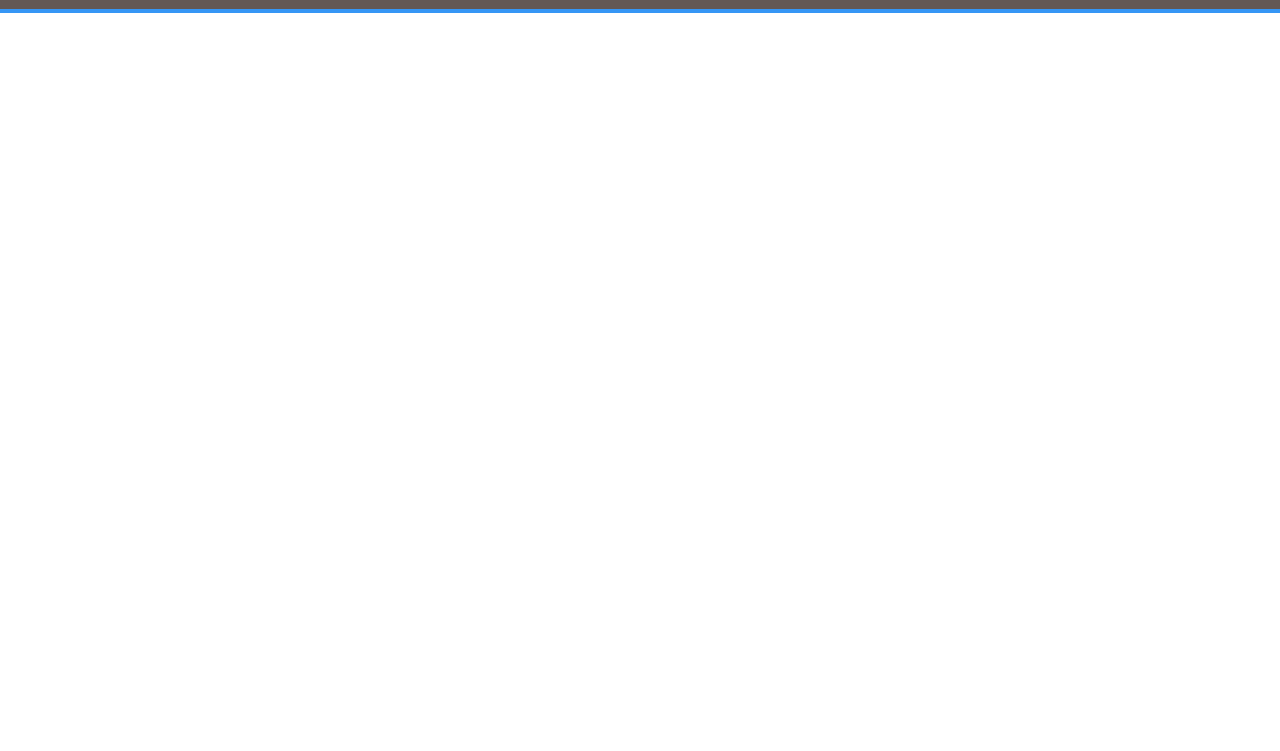
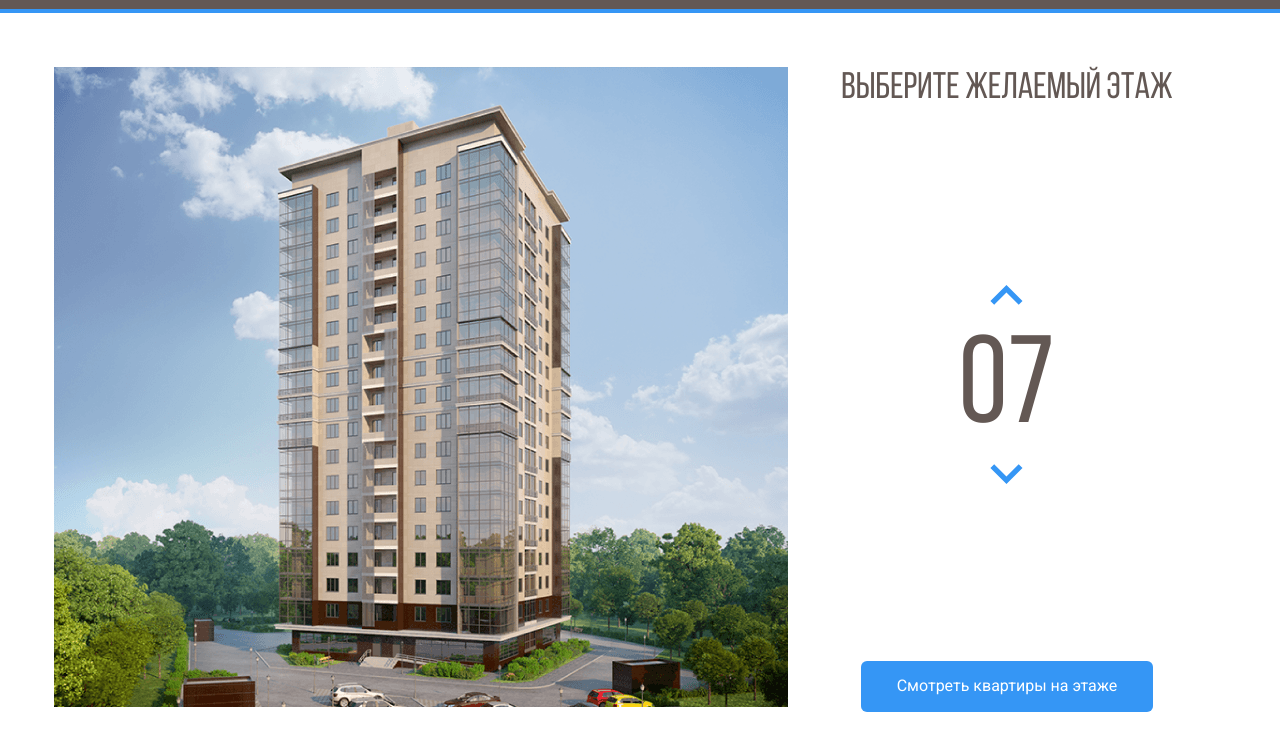
Before and after one commit to mirzonazir/Melody, a plain HTML site: page index.html in a window 1280 px wide. Shown: the part 55-806 px from the top of the page. Drawn offline with Linux system fonts and the light colour scheme.

Commit message:
Учебный проект, верска main

```diff
--- a/css/style.css
+++ b/css/style.css
@@ -1,3 +1,13 @@
+
+
+@font-face {
+  font-family: "Bebas Neue";
+  src: local("BebasNeueRegular"), url("../fonts/BebasNeueRegular.woff2") format("woff2"),
+    url("../fonts/BebasNeueRegular.woff") format("woff");
+  font-weight: normal;
+  font-style: normal;
+  font-display: swap;
+}
 * {
   box-sizing: border-box;
 }
@@ -53,3 +63,65 @@ body {
   color: #FFFFFF;
   text-decoration: none;
 }
+.main{
+  max-width: 1280px;
+  margin: auto;
+  padding: 54px;
+  display: flex;
+}
+.main-info{
+  display: flex;
+  flex-grow: 1;
+  text-align: center;
+  flex-direction: column;
+  align-items: center;
+  justify-content: space-between;
+}
+.home-image path{
+  opacity: 0;
+}
+.home-image path:hover{
+  opacity: 1;
+  cursor: pointer;
+}
+.counter-group{
+  display:flex;
+  flex-direction: column;
+  align-items: center;
+}
+.couneter-button{
+  background-color: #fff;
+  border: none;
+}
+.counter-arrow-down{
+  transform: rotateX(180deg);
+}
+.main-title {
+  margin: 0;
+  font-family: "Bebas Neue";
+  font-style: normal;
+  font-weight: normal;
+  font-size: 37px;
+  line-height: 44px;
+  text-align: center;
+  text-transform: uppercase;
+  color: #635854;
+}
+.counter{
+  color: #635854;
+  font-family: "Bebas Neue";
+  font-size: 124px;
+  margin-top: 10px;
+}
+
+.button-primary{
+  background: #3596F5;
+  border-radius: 6px;
+  padding: 16px 36px;
+  border:none;
+  color: #fff;
+  cursor: pointer;
+}
+.couneter-button{
+  cursor: pointer;
+}
--- a/index.html
+++ b/index.html
@@ -5,8 +5,8 @@
   <meta http-equiv="X-UA-Compatible" content="IE=edge">
   <meta name="viewport" content="width=device-width, initial-scale=1.0">
   <title>Document</title>
-  <link rel="stylesheet" href="css/normalize.css">
-  <link rel="stylesheet" href="css/style.css">
+  <link rel="stylesheet" href="/css/normalize.css">
+  <link rel="stylesheet" href="/css/style.css">
   <link rel="preconnect" href="https://fonts.googleapis.com">
   <link rel="preconnect" href="https://fonts.gstatic.com" crossorigin>
   <link href="https://fonts.googleapis.com/css2?family=Roboto:wght@400;700&display=swap" rel="stylesheet">
@@ -14,9 +14,9 @@
 
 </head>
 <body>
-  <div class="header">
+  <header class="header">
     <div class="navbar">
-      <a href="#" class="logo-link"><img src="img/logo.svg" alt="Logo: ЖК Мелодия"></a>
+      <a href="/" class="logo-link"><img src="img/logo.svg" alt="Logo: ЖК Мелодия"></a>
 
 
       <nav class="navbar-nav">
@@ -39,7 +39,61 @@
       <!-- /.navbar-contacts -->
     </div>
     <!-- /.navbar -->
-  </div>
+  </header>
   <!-- /.header-->
+  <main class="main">
+    <div class="main-image">
+      <svg
+        class="home-image"
+        width="734"
+        height="640"
+        viewBox="0 0 734 640"
+        fill="none" xmlns="http://www.w3.org/2000/svg"
+        xmlns:xlink="http://www.w3.org/1999/xlink">
+        <rect width="734" height="640" fill="url(#pattern0)" />
+        <defs>
+          <pattern id="pattern0" patternContentUnits="objectBoundingBox" width="1" height="1">
+            <use xlink:href="#image0" transform="translate(-0.00408719) scale(0.0013624 0.0015625)" />
+          </pattern>
+          <image id="image0" width="740" height="640" xlink:href="img/home_1.png" />
+        </defs>
+        <path d="M222 533L442.8 541L512 527.3V549L443.5 568.7L222 557.7V533Z" fill="#3595F6" fill-opacity="0.75" />
+        <path d="M223 532V507L443.3 510.3L513 507V527L443.7 540L223 532Z" fill="#3595F6" fill-opacity="0.75" />
+        <path d="M223 506V481H444H513V504L445 511L223 506Z" fill="#3595F6" fill-opacity="0.75" />
+        <path d="M223 482V457L444.3 453.3L512 460V482H444" fill="#3595F6" fill-opacity="0.75" />
+        <path d="M223 456V430L444.5 426.7L513 437.7V459L444 452.3L223 456Z" fill="#3595F6" fill-opacity="0.75" />
+        <path d="M222 429V405.3L443 393L514 416V437.3L443 425L222 429Z" fill="#3595F6" fill-opacity="0.75" />
+        <path d="M222 407V382L444.2 365.7L514 394.3V415L443.7 393.3L222 407Z" fill="#3595F6" fill-opacity="0.75" />
+        <path d="M222 382V357L444.5 336.7L514 373.3V394L442 365.3L222 382Z" fill="#3595F6" fill-opacity="0.75" />
+        <path d="M222 356V332L445 307.3L514 351.3V373L444.7 335L222 356Z" fill="#3595F6" fill-opacity="0.75" />
+        <path d="M222 331V307L444.5 278.3L514 329.3V350L443.7 307.7L222 331Z" fill="#3595F6" fill-opacity="0.75" />
+        <path d="M221 307V283L443.3 250L514 309.3V329L444 278.3L221 307Z" fill="#3595F6" fill-opacity="0.75" />
+        <path d="M222 282V258L443.2 223L513 287V308L444.3 249.7L222 282Z" fill="#3595F6" fill-opacity="0.75" />
+        <path d="M222 258V233L444.3 195L513 265.3V286L444 222L222 258Z" fill="#3595F6" fill-opacity="0.75" />
+        <path d="M222 232V207L442.8 163.3L513 242.3V265L444 191.7L222 232Z" fill="#3595F6" fill-opacity="0.75" />
+        <path d="M223 208V183L443 135L513 220V243L442.3 163.7L223 208Z" fill="#3595F6" fill-opacity="0.75" />
+        <path d="M222 183V158L441.8 106L513 198.3V221L443.3 134.7L222 183Z" fill="#3595F6" fill-opacity="0.75" />
+        <path d="M222 158V132L444 75.3L513 177V198L443.7 106.3L222 158Z" fill="#3595F6" fill-opacity="0.75" />
+
+      </svg>
+
+    </div>
+    <!-- main-image -->
+    <main class="main-info">
+      <h2 class="main-title">Выберите желаемый этаж</h2>
+      <div class="counter-group">
+        <button class="couneter-button counter-up">
+          <img class="counter-arrow counter-arrow-up" src="/img/arrow-up.svg" alt="">
+        </button>
+        <span class="counter">07</span>
+        <button class="couneter-button counter-down">
+          <img class="counter-arrow counter-arrow-down" src="/img/arrow-up.svg" alt="">
+        </button>
+      </div>
+      <button class="button button-primary">Смотреть квартиры на этаже</button>
+    </main>
+    <!-- /.main-info -->
+  </main>
+
 </body>
 </html>
```
Also changed, not shown: fonts/stylesheet.css (added, +8 -0 lines), fonts/BebasNeueRegular.woff (added), fonts/BebasNeueRegular.woff2 (added), img/arrow-up.svg (added), img/home_1.png (added).
